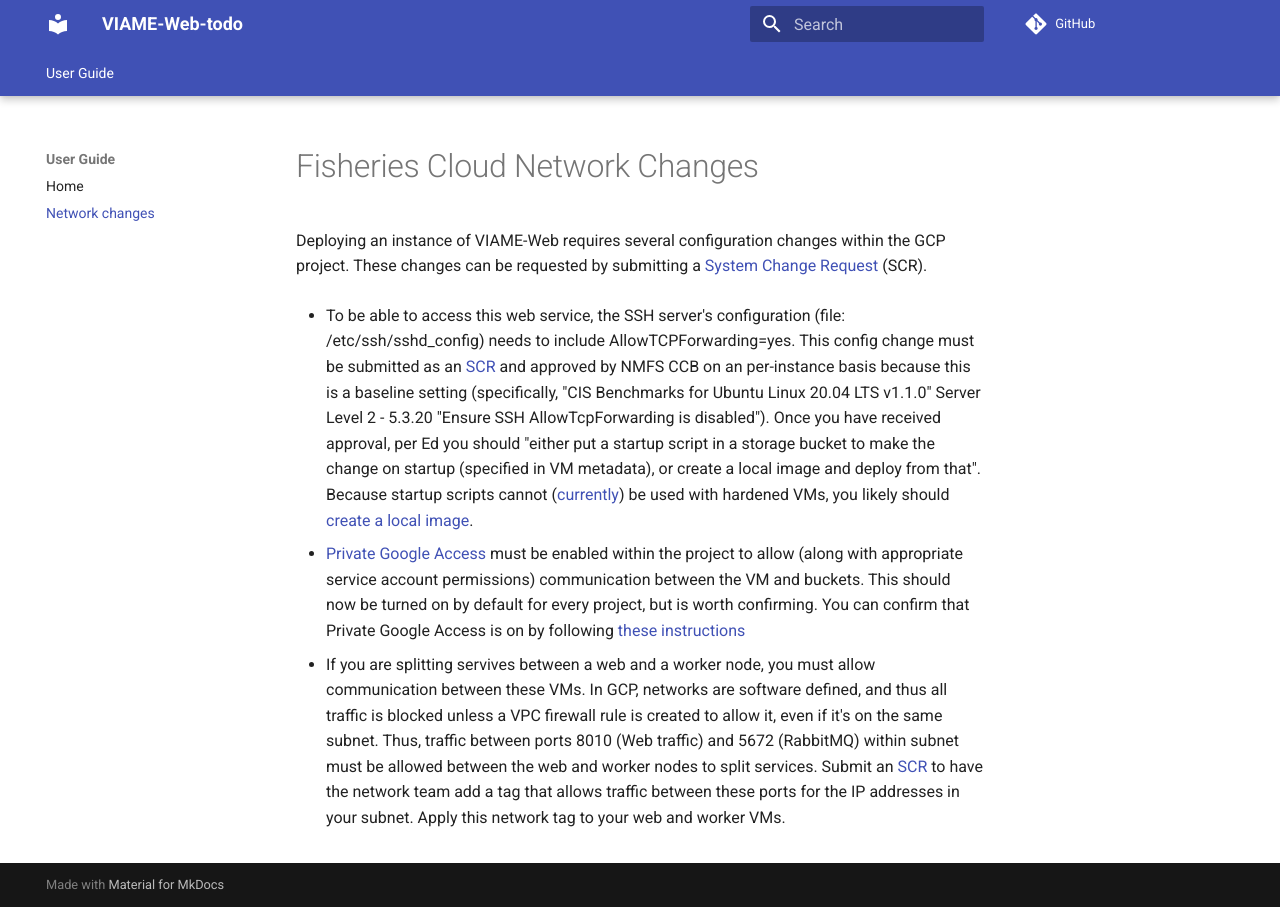
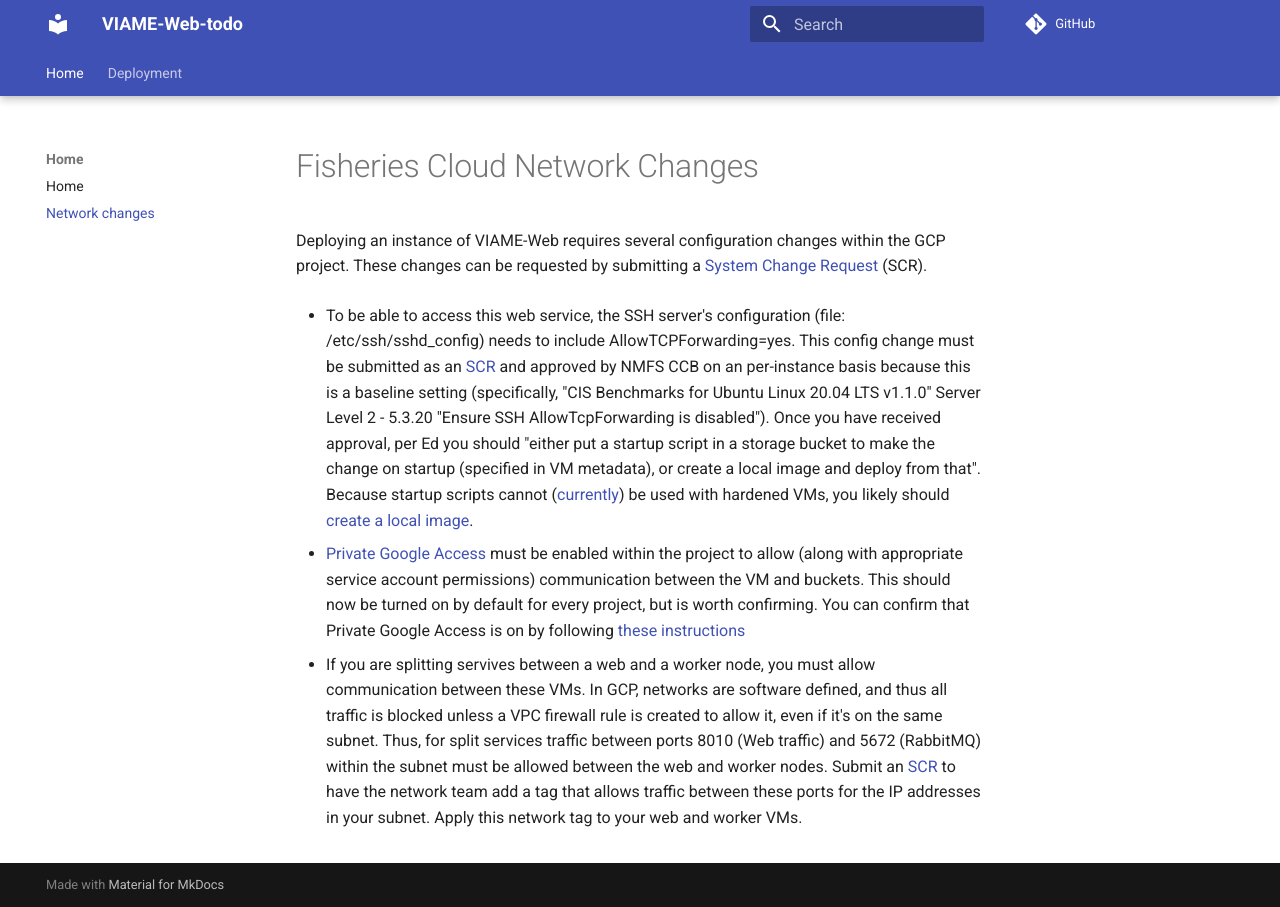
Before and after one commit to SWFSC/viame-web-noaa-gcp, an MkDocs documentation site: the page built from docs/network-changes.md, in a window 1280 px wide. Built offline with MkDocs 1.6.1 and Material for MkDocs 9.7.7, drawn with Linux system fonts in a browser that asks for light colours; comment, search, counter and statistics services are not loaded.

Commit message:
deployments first

```diff
--- a/docs/network-changes.md
+++ b/docs/network-changes.md
@@ -2,8 +2,8 @@
 
 Deploying an instance of VIAME-Web requires several configuration changes within the GCP project. These changes can be requested by submitting a [System Change Request](https://docs.google.com/forms/d/e/1FAIpQLSdafnuc7bxEIFkXrPpHkwgy1VxoiGEkMVkZjbMe1DdMYJ9THw/viewform) (SCR).
 
-- To be able to access this web service, the SSH server's configuration (file: /etc/ssh/sshd_config) needs to include AllowTCPForwarding=yes. This config change must be submitted as an [SCR](https://docs.google.com/forms/d/e/1FAIpQLSdafnuc7bxEIFkXrPpHkwgy1VxoiGEkMVkZjbMe1DdMYJ9THw/viewform) and approved by NMFS CCB on an per-instance basis because this is a baseline setting (specifically, "CIS Benchmarks for Ubuntu Linux 20.04 LTS v1.1.0" Server Level 2 - 5.3.20 "Ensure SSH AllowTcpForwarding is disabled"). Once you have received approval, per Ed you should "either put a startup script in a storage bucket to make the change on startup (specified in VM metadata), or create a local image and deploy from that". Because startup scripts cannot ([currently](https://issuetracker.google.com/issues/238691117)) be used with hardened VMs, you likely should [create a local image](../scripts/create_image_sshconfig.sh).
+- To be able to access this web service, the SSH server's configuration (file: /etc/ssh/sshd_config) needs to include AllowTCPForwarding=yes. This config change must be submitted as an [SCR](https://docs.google.com/forms/d/e/1FAIpQLSdafnuc7bxEIFkXrPpHkwgy1VxoiGEkMVkZjbMe1DdMYJ9THw/viewform) and approved by NMFS CCB on an per-instance basis because this is a baseline setting (specifically, "CIS Benchmarks for Ubuntu Linux 20.04 LTS v1.1.0" Server Level 2 - 5.3.20 "Ensure SSH AllowTcpForwarding is disabled"). Once you have received approval, per Ed you should "either put a startup script in a storage bucket to make the change on startup (specified in VM metadata), or create a local image and deploy from that". Because startup scripts cannot ([currently](https://issuetracker.google.com/issues/238691117)) be used with hardened VMs, you likely should [create a local image](https://github.com/smwoodman/viame-web-fisheries-cloud/blob/main/scripts/create_image_sshconfig.sh).
 
 - [Private Google Access](https://cloud.google.com/vpc/docs/configure-private-google-access) must be enabled within the project to allow (along with appropriate service account permissions) communication between the VM and buckets. This should now be turned on by default for every project, but is worth confirming. You can confirm that Private Google Access is on by following [these instructions](https://cloud.google.com/vpc/docs/configure-private-google-access#enabling-pga)
 
-- If you are splitting servives between a web and a worker node, you must allow communication between these VMs. In GCP, networks are software defined, and thus all traffic is blocked unless a VPC firewall rule is created to allow it, even if it's on the same subnet. Thus, traffic between ports 8010 (Web traffic) and 5672 (RabbitMQ) within subnet must be allowed between the web and worker nodes to split services. Submit an [SCR](https://docs.google.com/forms/d/e/1FAIpQLSdafnuc7bxEIFkXrPpHkwgy1VxoiGEkMVkZjbMe1DdMYJ9THw/viewform) to have the network team add a tag that allows traffic between these ports for the IP addresses in your subnet. Apply this network tag to your web and worker VMs.
+- If you are splitting servives between a web and a worker node, you must allow communication between these VMs. In GCP, networks are software defined, and thus all traffic is blocked unless a VPC firewall rule is created to allow it, even if it's on the same subnet. Thus, for split services traffic between ports 8010 (Web traffic) and 5672 (RabbitMQ) within the subnet must be allowed between the web and worker nodes. Submit an [SCR](https://docs.google.com/forms/d/e/1FAIpQLSdafnuc7bxEIFkXrPpHkwgy1VxoiGEkMVkZjbMe1DdMYJ9THw/viewform) to have the network team add a tag that allows traffic between these ports for the IP addresses in your subnet. Apply this network tag to your web and worker VMs.
--- a/mkdocs.yml
+++ b/mkdocs.yml
@@ -29,6 +29,10 @@
 #     property: UA-6042509-43
 
 nav:
-  - User Guide:
-    - Home: index.md
+  - Home:
+    - Home: home.md
     - Network changes: network-changes.md
+  - Deployment:
+    - Overview: deployment-overview.md
+    - Default option: deployment-default.md
+    - Split services option: deployment-split.md
```
Also changed, not shown: docs/deployment-default.md (added, +60 -0 lines), docs/deployment-overview.md (added, +7 -0 lines), docs/deployment-split.md (added, +3 -0 lines), docs/home.md (renamed from docs/index.md, +2 -0 lines).
